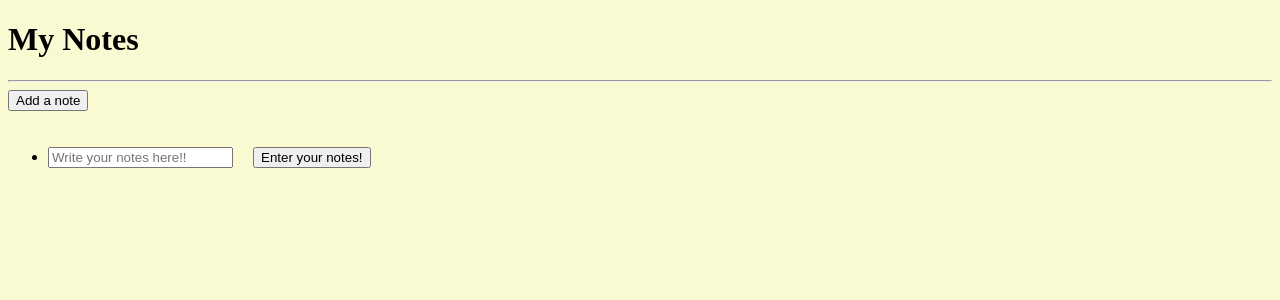
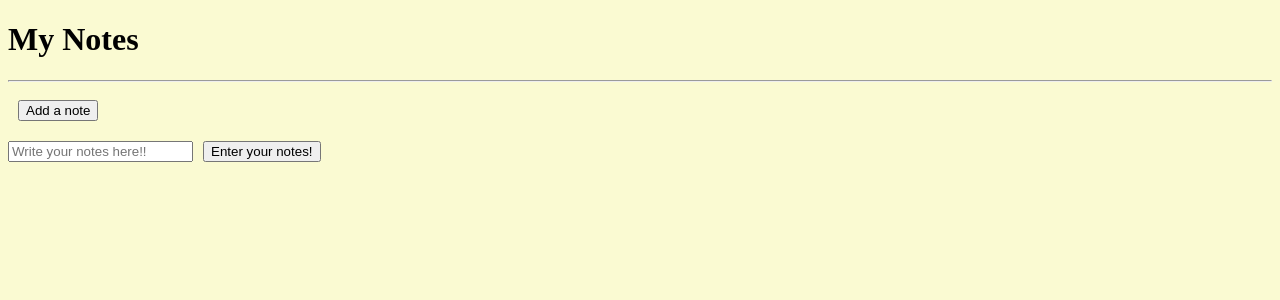
Before and after one commit to djd6621/my-notes, a React (Create React App) app: page / in a window 1280 px wide. Both pictures are taken after a click on the button "Add a note". Shown: the top 300 px of the page. Built offline with nearby package versions, Linux system fonts and the light colour scheme.

Commit message:
working on css

```diff
--- a/public/index.css
+++ b/public/index.css
@@ -5,17 +5,5 @@ body {
 .b {
   size: 12px;
   text-align: center;
+  margin: 10px;
 }
-
-ul {
-  display: flex;
-  align-items: center;
-}
-ul li {
-  display: inline-list-item;
-}
-
-ul button {
-  display: inline-block;
-  margin: 20px;
-}
--- a/src/NotePage.js
+++ b/src/NotePage.js
@@ -78,20 +78,20 @@ class NotePage extends Component {
             render = <h3>No Notes have been added</h3>
         } else {
             render =
-                <ul>
+                <div>
                     {this.state.notes.map(notesObj => {
                         if(notesObj.submit === true) {
-                            return <li>
+                            return <div>
                                 <Note key={notesObj.key} text={notesObj.note}/>
-                                <button className="b" type="button" name="remove" id={notesObj.key} onClick={this.addOrRemoveNote}>Remove this note!</button>
-                            </li>
+                                <button className="b" name="remove" id={notesObj.key} onClick={this.addOrRemoveNote}>Remove this note!</button>
+                            </div>
                         }
-                        return <li>
+                        return <div>
                             <input type="text" name="notes" placeholder="Write your notes here!!" id={notesObj.key} onChange={this.handleChange}/>
-                            <button className="b" type="button" id={notesObj.key} onClick={this.handleSubmit}>Enter your notes!</button>
-                        </li>
+                            <button className="b" id={notesObj.key} onClick={this.handleSubmit}>Enter your notes!</button>
+                        </div>
                     })}
-                </ul>
+                </div>
         }
 
         return(
```
